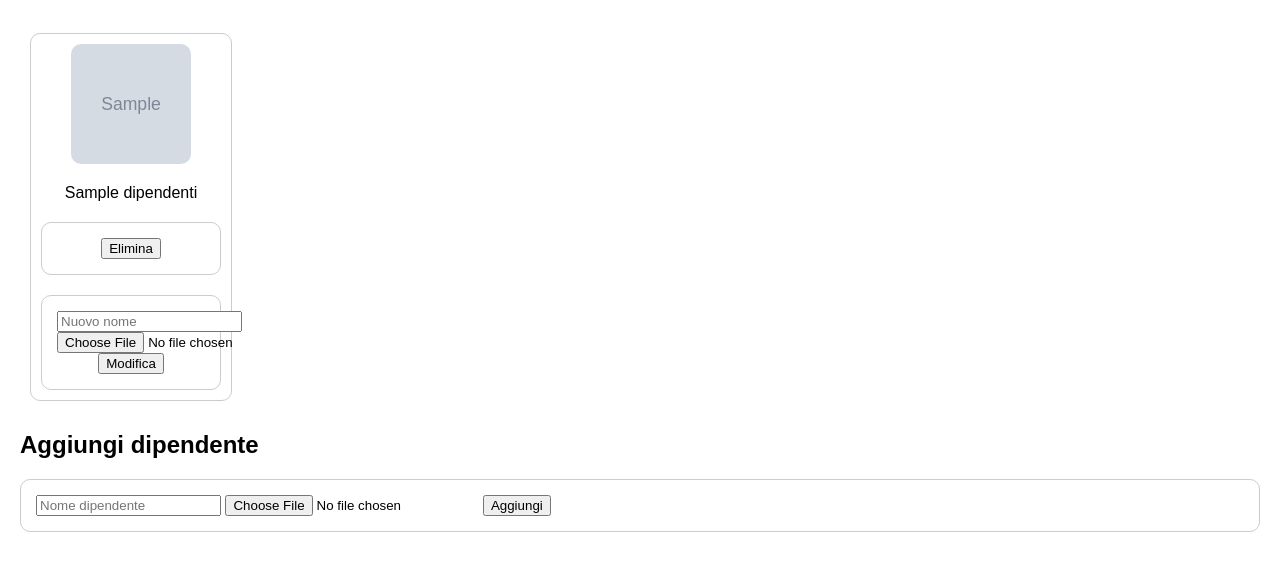
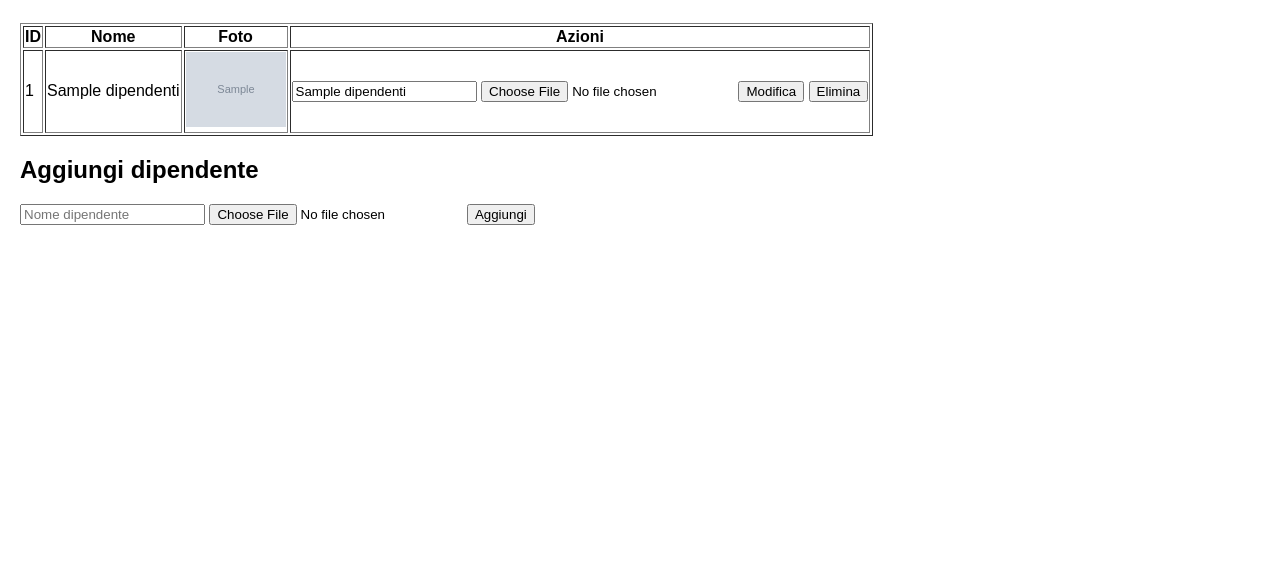
Before and after one commit to conadsciacca/totem_voti, a Flask app: template templates/admin.html in a window 1280 px wide. Shown: the part 116-687 px from the top of the page. Run offline with Flask 3, Linux system fonts and the light colour scheme; the template is opened without the code that fills it: most values are stand-ins (such as "Sample title", 1, 10 or a date in 2020); grey boxes marked "Sample" are stand-in pictures.

Commit message:
Add files via upload

```diff
--- a/templates/admin.html
+++ b/templates/admin.html
@@ -28,31 +28,12 @@
         .container {
             padding: 20px;
         }
-        .dipendente {
-            display: inline-block;
-            text-align: center;
-            margin: 10px;
-            padding: 10px;
-            border: 1px solid #ccc;
-            border-radius: 10px;
-            width: 180px;
-        }
-        .dipendente img {
-            width: 120px;
-            height: 120px;
-            object-fit: cover;
-            border-radius: 10px;
-        }
         form {
-            margin-top: 20px;
-            padding: 15px;
-            border: 1px solid #ccc;
-            border-radius: 10px;
+            margin-top: 10px;
         }
     </style>
 </head>
 <body>
-    <!-- Barra di navigazione -->
     <nav>
         <div>
             <a href="{{ url_for('index') }}">Home</a> |
@@ -68,27 +49,39 @@
     <div class="container">
         <h1>Gestione Dipendenti - {{ session['store'] }}</h1>
 
-        <!-- Lista dipendenti -->
         {% if dipendenti %}
-            {% for id, nome, foto in dipendenti %}
-                <div class="dipendente">
-                    <img src="{{ url_for('static', filename='foto/' ~ foto) }}" alt="{{ nome }}">
-                    <p>{{ nome }}</p>
-                    <form action="{{ url_for('delete_dipendente', dipendente_id=id) }}" method="post">
-                        <button type="submit">Elimina</button>
-                    </form>
-                    <form action="{{ url_for('edit_dipendente', dipendente_id=id) }}" method="post" enctype="multipart/form-data">
-                        <input type="text" name="nome" placeholder="Nuovo nome" required>
-                        <input type="file" name="foto">
-                        <button type="submit">Modifica</button>
-                    </form>
-                </div>
-            {% endfor %}
+        <table border="1">
+          <tr>
+            <th>ID</th>
+            <th>Nome</th>
+            <th>Foto</th>
+            <th>Azioni</th>
+          </tr>
+          {% for d in dipendenti %}
+          <tr>
+            <td>{{ d.id }}</td>
+            <td>{{ d.nome }}</td>
+            <td>
+              <img src="{{ url_for('static', filename='foto/' ~ d.foto) }}" width="100">
+            </td>
+            <td>
+              <form action="{{ url_for('edit_dipendente', dipendente_id=d.id) }}" method="post" enctype="multipart/form-data" style="display:inline;">
+                <input type="text" name="nome" value="{{ d.nome }}" required>
+                <input type="file" name="foto">
+                <button type="submit">Modifica</button>
+              </form>
+
+              <form action="{{ url_for('delete_dipendente', dipendente_id=d.id) }}" method="post" style="display:inline;" onsubmit="return confirm('Sei sicuro di voler eliminare questo dipendente?');">
+                <button type="submit">Elimina</button>
+              </form>
+            </td>
+          </tr>
+          {% endfor %}
+        </table>
         {% else %}
             <p>Nessun dipendente inserito.</p>
         {% endif %}
 
-        <!-- Aggiungi nuovo dipendente -->
         <h2>Aggiungi dipendente</h2>
         <form action="{{ url_for('admin') }}" method="post" enctype="multipart/form-data">
             <input type="text" name="nome" placeholder="Nome dipendente" required>
```
